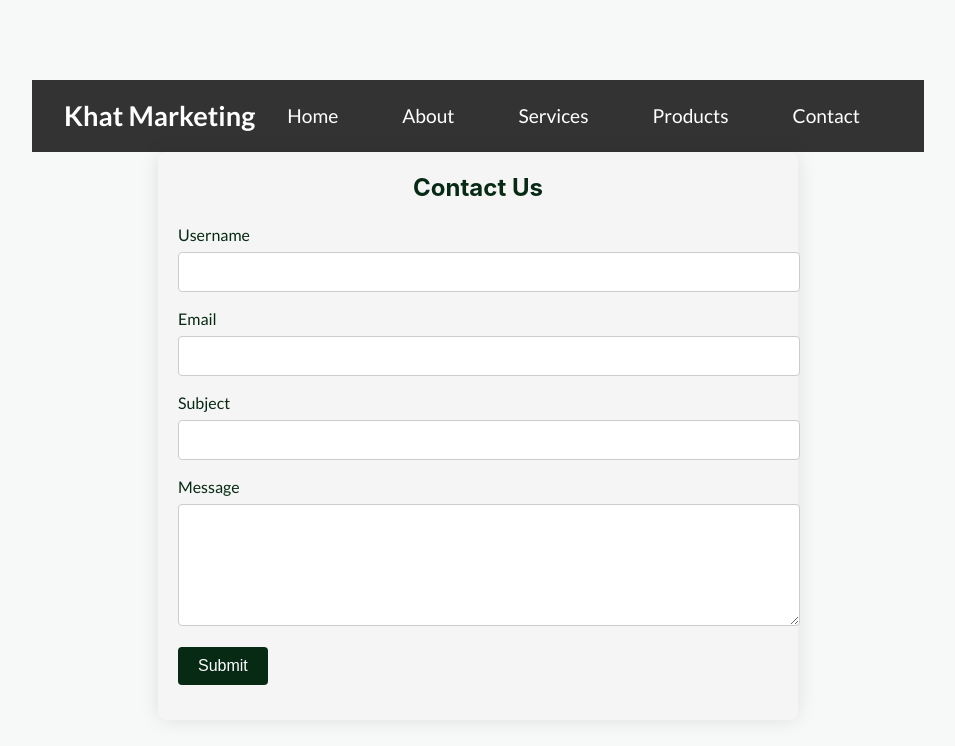
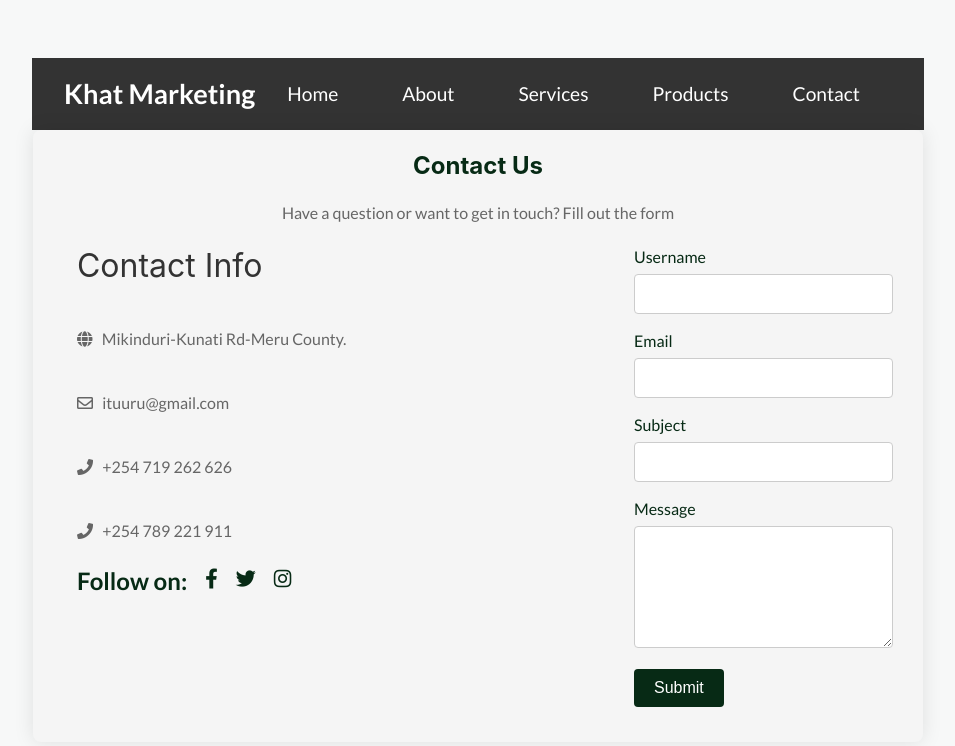
Before and after one commit to SaretoTracy/KhatKenyaGrowers, a React (Create React App) app: page /contact in a window 1280 px wide. Shown: the top 746 px of the page, without its empty margins (162-1117 px from the left). Built offline with nearby package versions, Linux system fonts and the light colour scheme.

Commit message:
style contact form

```diff
--- a/src/Components/Contact/Contact.css
+++ b/src/Components/Contact/Contact.css
@@ -1,5 +1,5 @@
 .form-container {
-  max-width: 600px;
+  max-width: 850px;
   margin: 0 auto;
   padding: 20px;
   background-color: #f5f5f5;
@@ -14,7 +14,19 @@
   margin-bottom: 20px;
   text-align: center;
 }
-
+p{
+  text-align: center;
+}
+form{
+ padding-right: 2rem;
+ padding-left: 1.5rem;
+}
+.infobox{
+  padding-left: 1.5rem;
+}
+.list-info{
+line-height: 4rem;
+}
 .form-group {
   margin-bottom: 15px;
 }
@@ -52,7 +64,44 @@
 .form-group button:hover {
   background-color: #064011; /* Darken slightly on hover */
 }
+.contact {
+  display: flex;
+  flex-wrap: wrap;
+  justify-content: space-between;
+}
+.social-icon-four {
+  display: flex;
+  flex-wrap: wrap;
+}
 
+li, ul {
+  list-style: none;
+  padding: 0;
+  margin: 0;
+}
+
+.social-icon-four li {
+  margin-right: 18px;
+  display: inline-block;
+}
+
+.social-icon-four li.follow {
+  color: #072a15;;
+  font-weight: 600;
+  font-size: 24px;
+  display: block;
+  margin-bottom: 20px;
+}
+
+.social-icon-four li a {
+  font-size: 20px;
+  color: #072a15;;
+  transition: all .3s ease;
+}
+
+.social-icon-four li a:hover {
+  color: #222;
+}
 .form-status {
   text-align: center;
   margin-top: 15px;
--- a/src/Components/Contact/Contact.js
+++ b/src/Components/Contact/Contact.js
@@ -42,6 +42,26 @@ const Contact = () => {
     return (
         <div className="form-container">
             <h2 className="form-title">Contact Us</h2>
+            <p>Have a question or want to get in touch? Fill out the form </p>
+            < div className='contact'>
+            <div className='infobox'>
+
+                <h2>Contact Info</h2>
+                                <ul className="list-info">
+                                    <li><i className="fas fa-globe"></i> &nbsp; Mikinduri-Kunati Rd-Meru County.</li>
+                                    <li><i className="far fa-envelope"></i> &nbsp; ituuru@gmail.com</li>
+                                    <li><i className="fas fa-phone"></i>  &nbsp; +254 719 262 626 </li>
+                                    <li><i className="fas fa-phone"></i>  &nbsp; +254 789 221 911 </li>
+                                </ul>
+                                <ul className="social-icon-four">
+                                    <li className="follow">Follow on: </li>
+                                    <li><a href="#"><i className="fab fa-facebook-f"></i></a></li>
+                                    <li><a href="#"><i className="fab fa-twitter"></i></a></li>
+                                    <li><a href="#"><i className="fab fa-instagram"></i></a></li>
+
+                                </ul>
+            </div>
+            <div className='formbox'>
             {status && <p className="form-status">{status}</p>}
             <form onSubmit={handleSubmit}>
                 <div className="form-group">
@@ -64,6 +84,8 @@ const Contact = () => {
                     <button type="submit">Submit</button>
                 </div>
             </form>
+            </div>
+            </div>
         </div>
     );
 };
```
